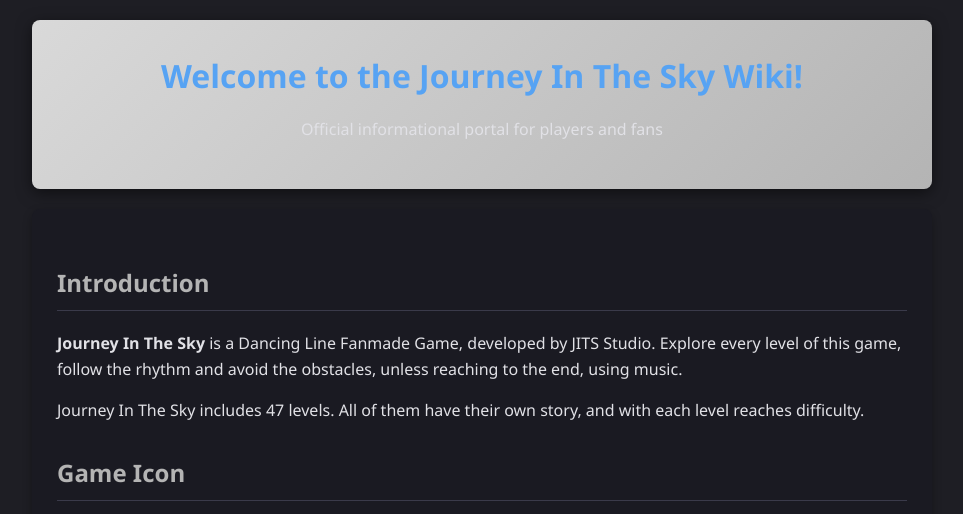
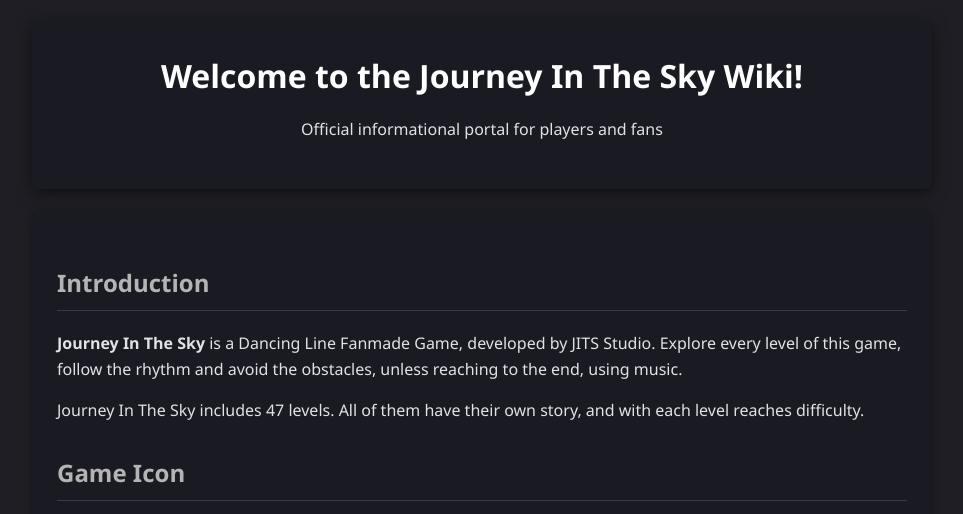
Before and after one commit to Dju-de-la-va/Dju-de-la-va.github.io, a plain HTML site: page index.html in a window 1280 px wide. Shown: the top 514 px of the page, without its empty margins (158-1121 px from the left). Drawn offline with Linux system fonts and the light colour scheme.

Commit message:
Update index.html

```diff
--- a/index.html
+++ b/index.html
@@ -17,13 +17,13 @@
         header {
             text-align: center;
             padding: 30px 0;
-            background: linear-gradient(135deg, #d9d9d9, #b4b4b4);
+            background: #1a1a22;
             border-radius: 8px;
             margin-bottom: 20px;
             box-shadow: 0 4px 15px rgba(0,0,0,0.5);
         }
         h1 {
-            color: #57a3f3; /* Яскравий блакитний акцент */
+            color: #ffffff; /* Яскравий блакитний акцент */
             margin: 0 0 10px 0;
         }
         h2 {
```
